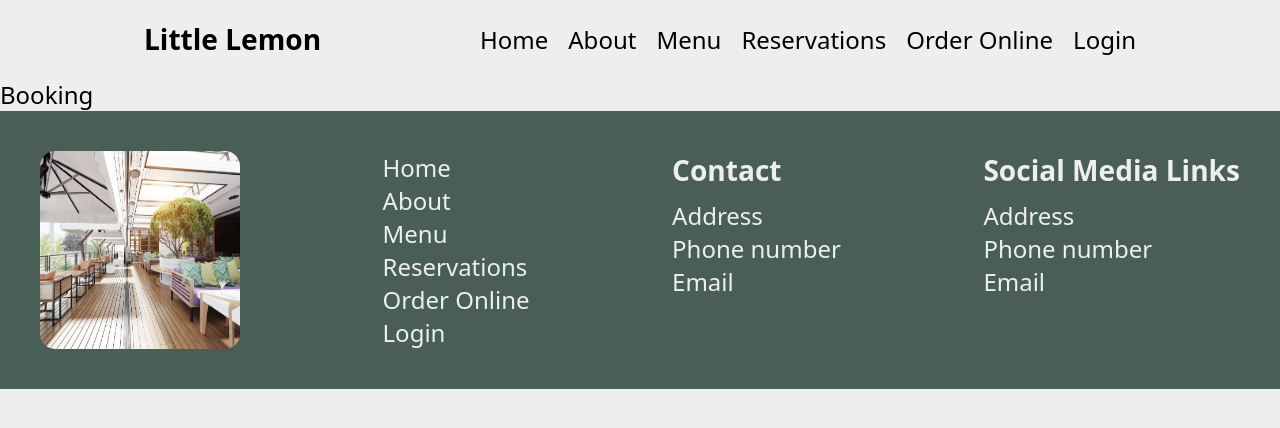
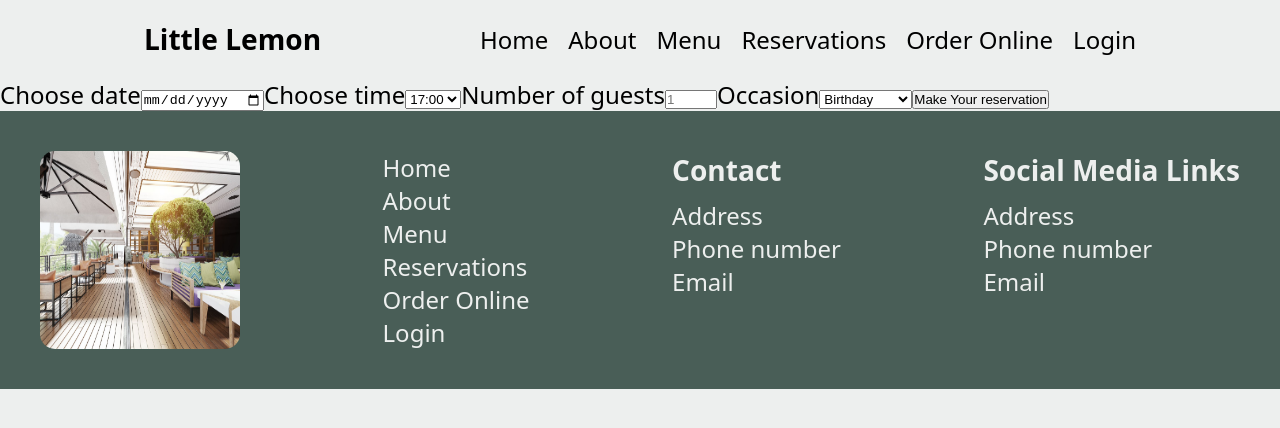
Before and after one commit to g1101b/restoran, a React (Create React App) app: page /booking in a window 1280 px wide. Shown: the top 428 px of the page. Built offline with nearby package versions, Linux system fonts and the light colour scheme.

Commit message:
added component to form page

```diff
--- a/src/components/index.ts
+++ b/src/components/index.ts
@@ -1,2 +1,3 @@
 export { Header } from "./Header";
 export { Footer } from "./Footer";
+export { BookingForm } from "./BookingForm";
--- a/src/pages/Booking/Booking.scss
+++ b/src/pages/Booking/Booking.scss
@@ -0,0 +1,2 @@
+.booking-form {
+}
--- a/src/pages/Booking/index.tsx
+++ b/src/pages/Booking/index.tsx
@@ -1,9 +1,12 @@
 import React from 'react'
+import {BookingForm} from '../../components/BookingForm'
 
 import './Booking.scss'
 
-export const Booking = () => {
-  return (
-    <div>Booking</div>
-  )
+export const Booking: React.FC = () => {
+	return (
+		<div className="booking-form">
+			<BookingForm />
+		</div>
+	)
 }
```
